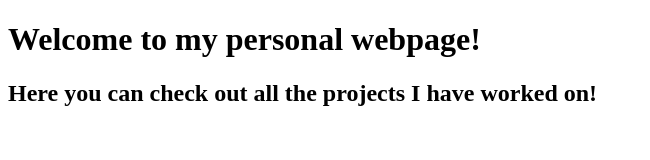
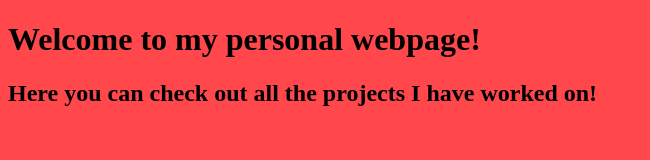
Before and after one commit to A-lexX00/alex.github.io, a plain HTML site: page index.html in a window 1280 px wide. Shown: the whole page, without its empty margins (0-650 px from the left). Drawn offline with Linux system fonts and the light colour scheme.

Commit message:
Update index.html
Added background color

```diff
--- a/index.html
+++ b/index.html
@@ -5,7 +5,7 @@
     <meta name="viewport" content="width=device-width, initial-scale=1.0">
     <title>Main Page</title>
 </head>
-<body>
+<body style="background-color: #FF474C;">
     <div class="container">
       <h1> Welcome to my personal webpage! </h1>
       <h2> Here you can check out all the projects I have worked on!</h2>
```
